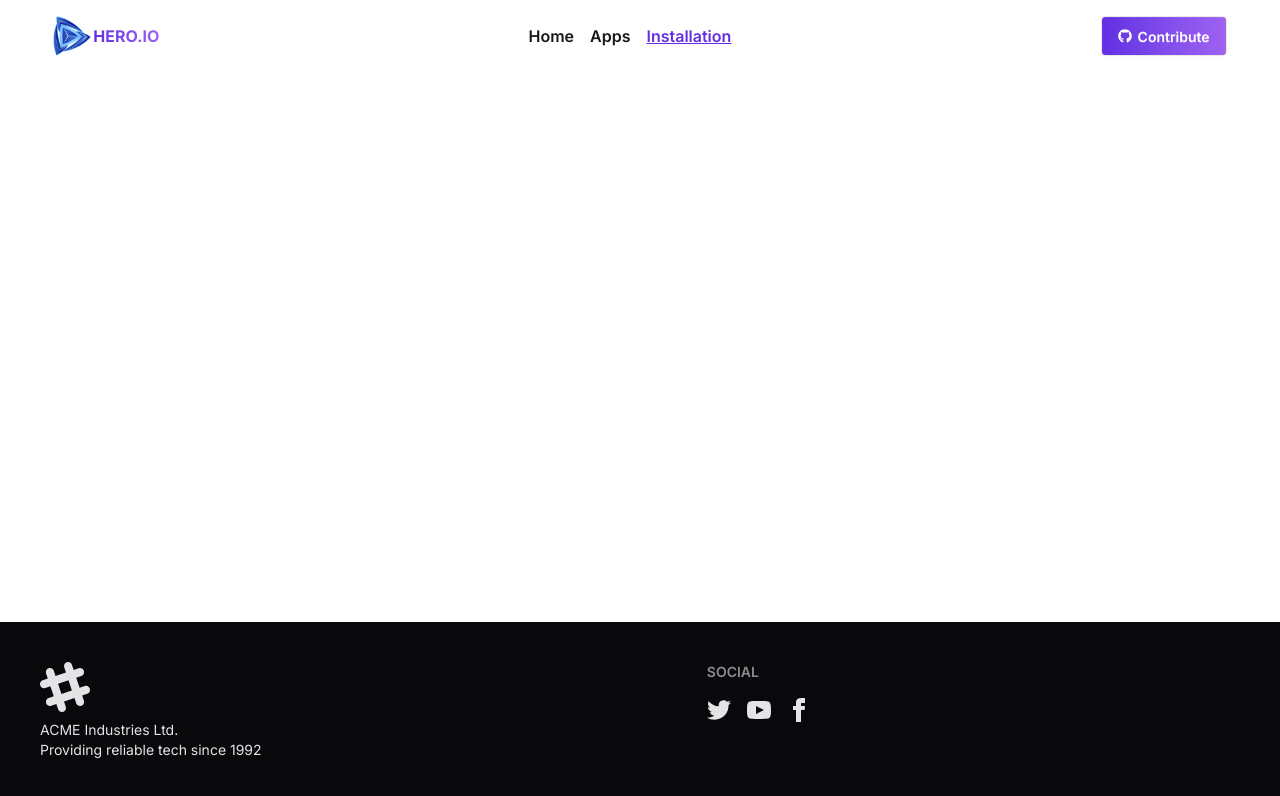
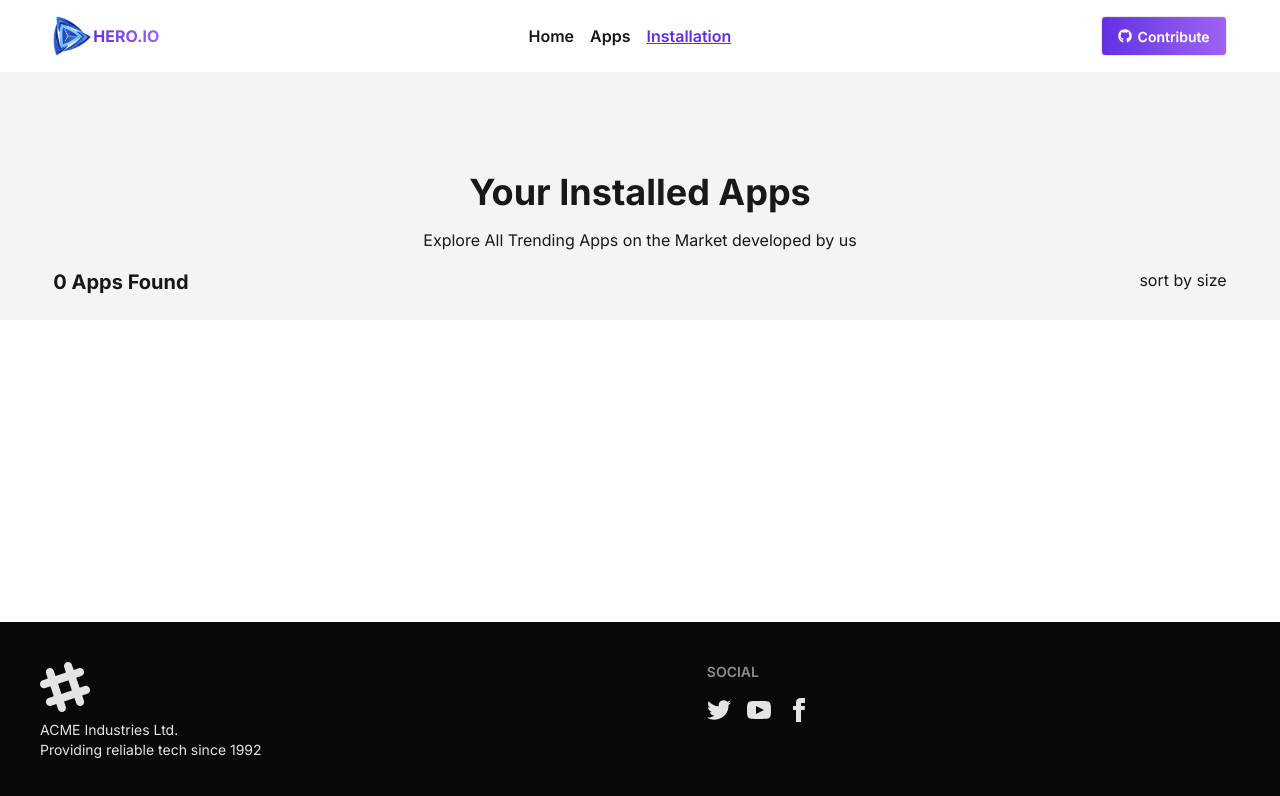
Before and after one commit to jamal-uddin-asif/Hero-Apps, a React (Vite) app: page /installation in a window 1280 px wide. Shown: the top 796 px of the page. Built offline with nearby package versions, Linux system fonts and the light colour scheme.

Commit message:
Installation page ui added

```diff
--- a/package.json
+++ b/package.json
@@ -18,6 +18,7 @@
     "react-icons": "^5.5.0",
     "react-router": "^7.9.3",
     "react-spinners": "^0.17.0",
+    "recharts": "^3.2.1",
     "tailwindcss": "^4.1.14"
   },
   "devDependencies": {
--- /dev/null
+++ b/src/Components/InstalledAppCart.jsx
@@ -0,0 +1,40 @@
+import React from "react";
+import download from '../assets/icon-downloads.png'
+import rating from '../assets/icon-ratings.png'
+
+const InstalledAppCart = ({ app }) => {
+  return (
+    // <div className="bg-[#D2D2D240]">
+
+    //     <div className="text-center space-y-5 pt-25 mb-20">
+    //         <h1 className="font-bold text-5xl">Your Installed Apps</h1>
+    //         <p>Explore All Trending Apps on the Market developed by us</p>
+    //     </div>
+    // </div>
+
+<>
+       <div className=" bg-white flex justify-between items-center max-w-11/12 mb-2 rounded-sm p-1 mx-auto">
+        <div className="flex gap-2 items-center ">
+          <div className="bg-[#D2D2D240] rounded-xl p-1" >
+            <img className="w-16" src={app.image} alt="" />
+          </div>
+          <div className="space-y-2">
+            <h1 className="font-semibold text-xl">{app.title}</h1>
+            <div className="space-x-3 flex">
+              <div className="flex " ><img className="w-5 h-5" src={download} alt="" /><span className="text-green-500">{app.downloads}</span></div>
+              <div className="flex"><img className="w-5 h-5" src={rating} alt="" /> <span className="text-amber-500">{app.ratingAvg}</span></div>
+              <div className="text-gray-500">{app.size} MB</div>
+            </div>
+          </div>
+        </div>
+        <div>
+            <button  className="btn bg-[#00D390] text-white hover:scale-105 transiton ease-in-out">Uninstall</button>
+        </div>
+      </div>
+
+      {/* </div> */}
+</>
+  );
+};
+
+export default InstalledAppCart;
--- a/src/Pages/AppDetailsCard.jsx
+++ b/src/Pages/AppDetailsCard.jsx
@@ -11,7 +11,7 @@ const AppDetailsCard = ({clickedApp}) => {
   }
 
     return (
-       <div className="bg-[#D2D2D240] ">
+       <div className="bg-[#D2D2D240] min-h-[calc(100vh-210px)]">
                  <div className="md:flex gap-4 max-w-11/12 mx-auto ">
                    <div>
                      <img
@@ -56,9 +56,10 @@ const AppDetailsCard = ({clickedApp}) => {
                    </div>
                  </div>
 
-                 <div className='max-w-11/12 mx-auto space-y-2 border-t-1 border-gray-300 my-5 pt-5'>
+                 <div className='max-w-11/12 mx-auto space-y-2 border-t-1 border-gray-300  py-5'>
                     <h1 className='font-semibold'>Description</h1>
                     <p className='text-gray-500 '>{clickedApp.description}</p>
+
                  </div>
 
 
--- a/src/Pages/AppNotFound.jsx
+++ b/src/Pages/AppNotFound.jsx
@@ -7,7 +7,7 @@ const AppNotFound = () => {
       <div className=" flex flex-col justify-center items-center space-y-4">
         <img src={notFound} alt="" />
         <h1 className="text-4xl text-center mt-9">OPPS!! APP NOT FOUND</h1>
-        <p className="text-center">
+        <p className="text-center text-gray-500">
           The App you are requesting is not found on our system. please try
           another apps
         </p>
--- a/src/Pages/ErrorPage.jsx
+++ b/src/Pages/ErrorPage.jsx
@@ -5,7 +5,7 @@ import { Link, useNavigate } from "react-router";
 const ErrorPage = () => {
     const navigate = useNavigate()
   return (
-    <div className="bg-[#D2D2D240]   flex-1 ">
+    <div className="bg-[#D2D2D240]  min-h-[calc(100vh-210px)] flex justify-center items-center ">
       <div className="flex flex-col justify-center items-center ">
         <img className="h-50" src={error} alt="" />
        <div className="text-center space-y-4">
--- a/src/Pages/Installation.jsx
+++ b/src/Pages/Installation.jsx
@@ -1,34 +1,54 @@
-import React, { useEffect } from 'react';
-import { getAppsFromLS } from '../Utility/localStorage';
-import useAllApps from '../Hooks/useAllApps';
+import React, { useEffect, useState } from "react";
+import { getAppsFromLS } from "../Utility/localStorage";
+import useAllApps from "../Hooks/useAllApps";
+import InstalledAppCart from "../Components/InstalledAppCart";
 
 const Installation = () => {
+  const { appsData, loading } = useAllApps();
+  console.log(appsData);
 
-    const {appsData} = useAllApps()
-    console.log(appsData)
+  const [apps, setApps] = useState([]);
+  console.log(apps);
 
-    useEffect(()=>{
+  useEffect(() => {
+    const findApps = [];
+    const storedApps = getAppsFromLS();
+    // console.log(storedApps)
 
+    storedApps.forEach((id) => {
+      const matchedApps = appsData?.find(
+        (app) => Number(app.id) === Number(id)
+      );
+      if (matchedApps) {
+        // console.log(matchedApps)
+        findApps.push(matchedApps);
+      }
+    });
+    setApps(findApps);
+  }, [appsData]);
 
-            const findApps = []
-            const storedApps = getAppsFromLS()
-            console.log(storedApps)
-
-            storedApps.forEach(id=>{
-                const matchedApps = appsData.find(app=>app.id === id)
-                findApps.push(matchedApps)
-            })
-
-            console.log(findApps)
-
-    },[])
-
-
-    return (
-        <div>
-
+  return (
+    <div>
+      {loading ? (
+        <p>Loading</p>
+      ) : (
+        <div className="bg-[#D2D2D240] pb-2">
+          <div className="text-center space-y-4 pt-25 max-w-11/12 mb-4 mx-auto">
+            <h1 className="font-bold text-4xl">Your Installed Apps</h1>
+            <p>Explore All Trending Apps on the Market developed by us</p>
+            <div className="flex justify-between">
+                <h1 className="text-xl font-bold">{apps.length} Apps Found</h1>
+                <p>sort by size</p>
+            </div>
+          </div>
+          {
+            apps?.map(app=><InstalledAppCart key={app.id} app={app}></InstalledAppCart>)
+          }
         </div>
-    );
+      )}
+    </div>
+  );
 };
+// apps?.map(app=><InstalledAppCart app={app}></InstalledAppCart>
 
 export default Installation;
```
Also changed, not shown: 1 other file (tests, documents, lock files or other folders).
